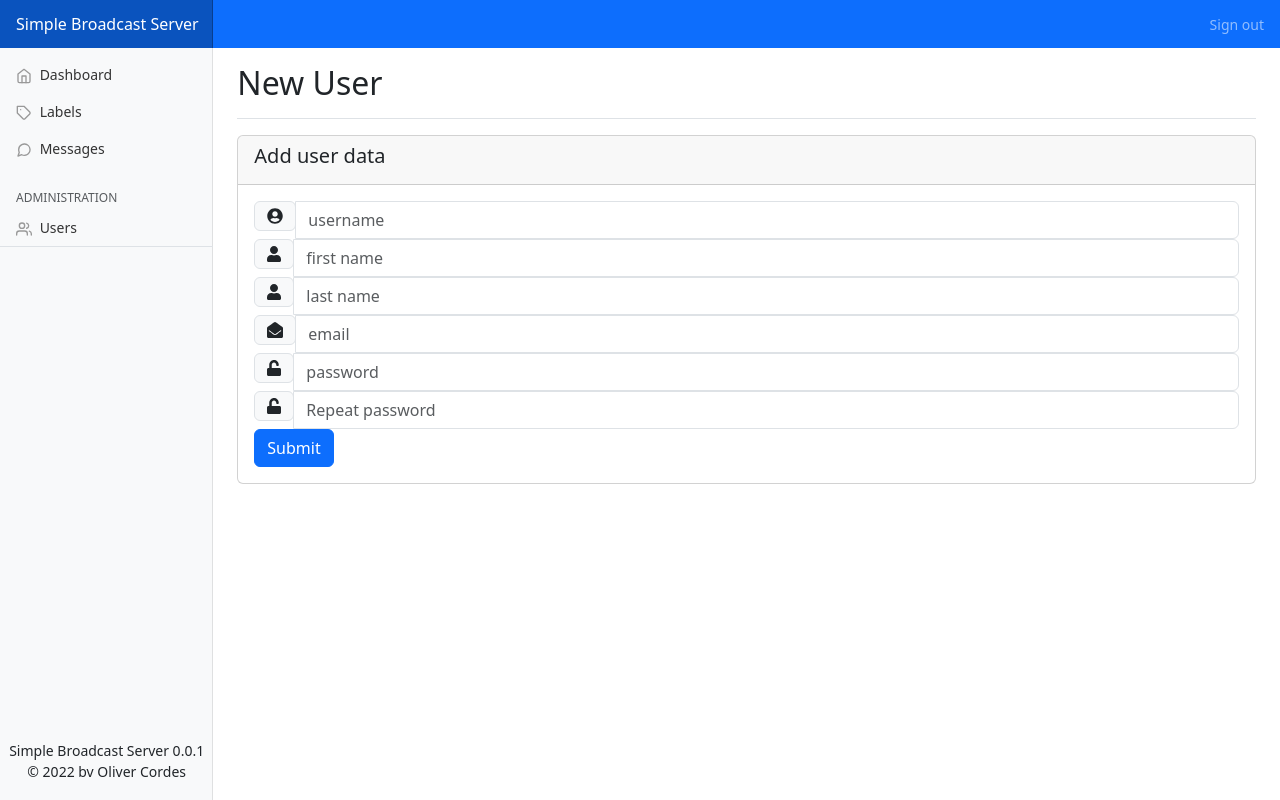
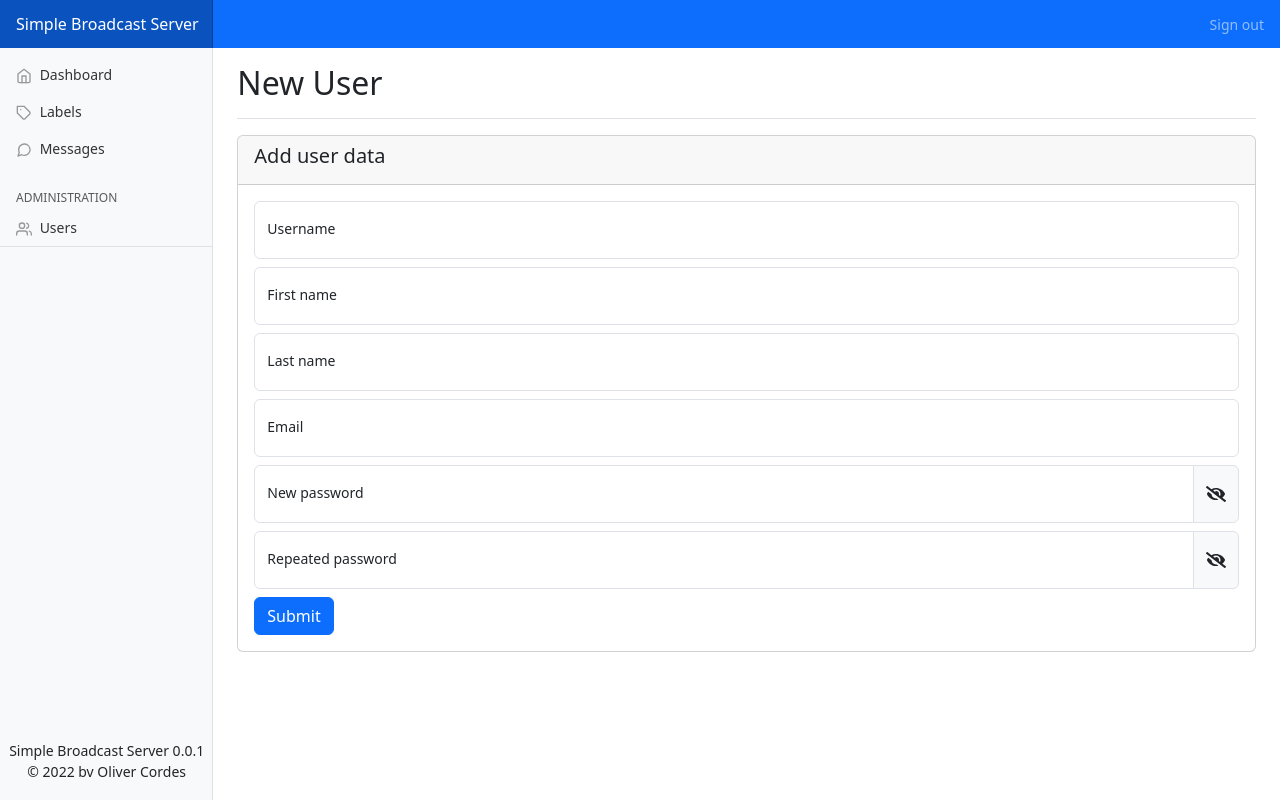
Before and after one commit to ocordes/simple-broadcast-server, a Flask app: page /newuser in a window 1280 px wide. Run offline with Flask 2, Linux system fonts and the light colour scheme; a user stored in the database is signed in; tables that the repository leaves empty hold one stand-in row (values such as "Sample post"); parts of the project's set-up code (start-up, migrations or seed data) failed here and were passed over; some libraries are stand-ins or nearby versions.

Commit message:
- workon bootstrap5 transition - password optimizations

```diff
--- a/src/app/auth/forms.py
+++ b/src/app/auth/forms.py
@@ -3,14 +3,21 @@
 app/auth/forms.py
 
 written by: Oliver Cordes 2022-03-29
-changed by: Oliver Cordes 2021-03-29
+changed by: Oliver Cordes 2021-04-07
 
 """
 
+"""
+chromium autocomplete:
+
+https://developers.google.com/web/updates/2015/06/checkout-faster-with-autofill
+
+"""
 
 from flask_wtf import FlaskForm
 from wtforms import StringField, PasswordField, BooleanField, \
                     SubmitField, TextAreaField, SelectField, SelectMultipleField
+from wtforms.widgets import PasswordInput
 from wtforms.validators import ValidationError, DataRequired, Email, EqualTo, Length
 from app.models import User
 
@@ -23,7 +30,8 @@ class MultiCheckboxField(SelectMultipleField):
 
 class LoginForm(FlaskForm):
     username = StringField('Username', validators=[DataRequired()])
-    password = PasswordField('Password', validators=[DataRequired()])
+    password = PasswordField('Password', validators=[DataRequired()], render_kw={"autocomplete": "current-password"},
+)
     remember_me = BooleanField('Remember me')
     submit = SubmitField('Login')
 
@@ -52,12 +60,11 @@ class NewUserForm(FlaskForm):
 
 
 class EditUserForm(FlaskForm):
-    email = StringField('Email', validators=[DataRequired(), Email()])
+    email = StringField('Email', validators=[DataRequired(), Email()], render_kw={"autocomplete": "email"})
     first_name = StringField('First name', validators=[DataRequired()])
     last_name = StringField('Last name', validators=[DataRequired()])
-    password = PasswordField('Password', validators=[])
-    password2 = PasswordField(
-        'Repeat Password', validators=[EqualTo('password')])
+    password = StringField('New password', widget=PasswordInput(hide_value=False), validators=[], render_kw={"autocomplete": "new-password"},)
+    password2 = StringField('Repeated password', widget=PasswordInput(hide_value=False), validators=[EqualTo('password')])
     submit = SubmitField('Update')
 
 
--- a/src/app/auth/routes.py
+++ b/src/app/auth/routes.py
@@ -85,6 +85,7 @@ def login():
                 flash(msg)
                 current_app.logger.info(msg)
                 return redirect(url_for('auth.login'))
+
         return render_template('auth/login.html', title='Sign In',
                                 form=form )
 
--- a/src/app/auth/users.py
+++ b/src/app/auth/users.py
@@ -98,6 +98,9 @@ def user(username):
         form.email.data = user.email
         form.password.data = ''
         form.password2.data = ''
+    else:
+        print('hugo')
+        print(form.password.data)
 
 
     return render_template('auth/edituser.html',
--- a/src/app/templates/app_base.html
+++ b/src/app/templates/app_base.html
@@ -173,11 +173,11 @@
 </script>
 
 <!--- Add tooltip always on a page -->
-<script>
+<!---<script>
   $(function () {
     $('[data-toggle="tooltip"]').tooltip()
   });
-</script>
+</script> -->
 
 <script>
   function ask_for_deletion() {
--- a/src/app/templates/auth/newuser.html
+++ b/src/app/templates/auth/newuser.html
@@ -16,11 +16,9 @@
         {% endfor %}
       </div>
       {% endif %}
-      <div class="input-group form-group">
-          <div class="input-group-prepend">
-              <span class="input-group-text"><i class="fas fa-user-circle"></i></span>
-          </div>
-          {{nform.username(id="username", class_="form-control", placeholder="username" ) }}
+      <div class="form-floating mb-2">
+        {{nform.username(id="username", class_="form-control", placeholder="username" ) }}
+        <label for="username">Username</label>
       </div>
       {% if nform.first_name.errors|length > 0 %}
       <div id="signupalert" class="alert alert-danger">
@@ -29,11 +27,9 @@
         {% endfor %}
       </div>
       {% endif %}
-      <div class="input-group form-group">
-          <div class="input-group-prepend">
-              <span class="input-group-text"><i class="fas fa-user"></i></span>
-          </div>
-          {{nform.first_name(id="first_name", class_="form-control", placeholder="first name" ) }}
+      <div class="form-floating mb-2">
+        {{nform.first_name(id="first_name", class_="form-control", placeholder="first name" ) }}
+        <label for="first_name">First name</label>
       </div>
       {% if nform.last_name.errors|length > 0 %}
       <div id="signupalert" class="alert alert-danger">
@@ -42,11 +38,9 @@
         {% endfor %}
       </div>
       {% endif %}
-      <div class="input-group form-group">
-          <div class="input-group-prepend">
-              <span class="input-group-text"><i class="fas fa-user"></i></span>
-          </div>
-          {{nform.last_name(id="last_name", class_="form-control", placeholder="last name" ) }}
+      <div class="form-floating mb-2">
+        {{nform.last_name(id="last_name", class_="form-control", placeholder="last name" ) }}
+        <label for="last_name">Last name</label>
       </div>
       {% if nform.email.errors|length > 0 %}
       <div id="signupalert" class="alert alert-danger">
@@ -55,37 +49,34 @@
         {% endfor %}
       </div>
       {% endif %}
-      <div class="input-group form-group">
-          <div class="input-group-prepend">
-              <span class="input-group-text"><i class="fas fa-envelope-open"></i></span>
-          </div>
-          {{nform.email(id="email", class_="form-control", placeholder="email" ) }}
+      <div class="form-floating mb-2">
+        {{nform.email(id="email", class_="form-control", placeholder="email" ) }}
+        <label for="email">Email</label>
       </div>
-      {% if nform.password.errors|length > 0 %}
-      <div id="signupalert" class="alert alert-danger">
-        {% for error in nform.password.errors %}
-        <span>{{error}}</span>
-        {% endfor %}
+      <div class="input-group mb-2">
+        <div class="form-floating flex-grow-1">
+          {{nform.password(id="new-password",class_="form-control", placeholder="new password")}}
+          <label for="new-password">New password</label>
+        </div>
+        <span class="input-group-text"><i id="password-eye" class="fas fa-eye-slash"
+            onclick="toggleEye('password-eye', 'new-password')"></i></span>
       </div>
-      {% endif %}
-      <div class="input-group form-group">
-          <div class="input-group-prepend">
-              <span class="input-group-text"><i class="fas fa-unlock"></i></span>
-          </div>
-          {{nform.password(id="login-password",class_="form-control",placeholder="password")}}
-      </div>
-      {% if nform.password2.errors|length > 0 %}
-      <div id="signupalert" class="alert alert-danger">
-        {% for error in nform.password2.errors %}
-        <span>{{error}}</span>
-        {% endfor %}
-      </div>
-      {% endif %}
-      <div class="input-group form-group">
-          <div class="input-group-prepend">
-              <span class="input-group-text"><i class="fas fa-unlock"></i></span>
-          </div>
-          {{nform.password2(id="login-password2",class_="form-control",placeholder="Repeat password")}}
+      <div class="input-group mb-2">
+        <div class="form-floating flex-grow-1">
+          {% if nform.password2.errors|length > 0 %}
+          {{nform.password2(id="login-password2",class_="form-control is-invalid",placeholder="password")}}
+          <label for="login-password2">
+            {% for error in nform.password2.errors %}
+            {{error}}
+            {% endfor %}
+          </label>
+          {% else %}
+          {{nform.password2(id="login-password2",class_="form-control",placeholder="password")}}
+          <label for="login-password2">Repeated password</label>
+          {% endif %}
+        </div>
+        <span class="input-group-text"><i id="password-eye2" class="fas fa-eye-slash"
+            onclick="toggleEye('password-eye2', 'login-password2')"></i></span>
       </div>
       {{ nform.submit(class_="btn btn-primary") }}
     </form>
@@ -94,3 +85,36 @@
 
 
 {% endblock %}
+
+
+{% block scripts %}
+{{super()}}
+
+<script>
+
+  function toggleClass(x, c1, c2) {
+    if (x.classList.contains(c1)) {
+      x.classList.replace(c1, c2);
+    } else {
+      x.classList.replace(c2, c1);
+    }
+
+  }
+
+  function toggleEye(label_id, id) {
+    var label = document.getElementById(label_id);
+
+    toggleClass(label, "fa-eye", "fa-eye-slash");
+
+    var el = document.getElementById(id);
+    if (el.type === "password") {
+      el.type = "text";
+    } else {
+      el.type = "password";
+    }
+  }
+
+
+</script>
+
+{% endblock %}
```
Also changed, not shown: src/app/templates/auth/edituser.html (+64 -34 lines).
